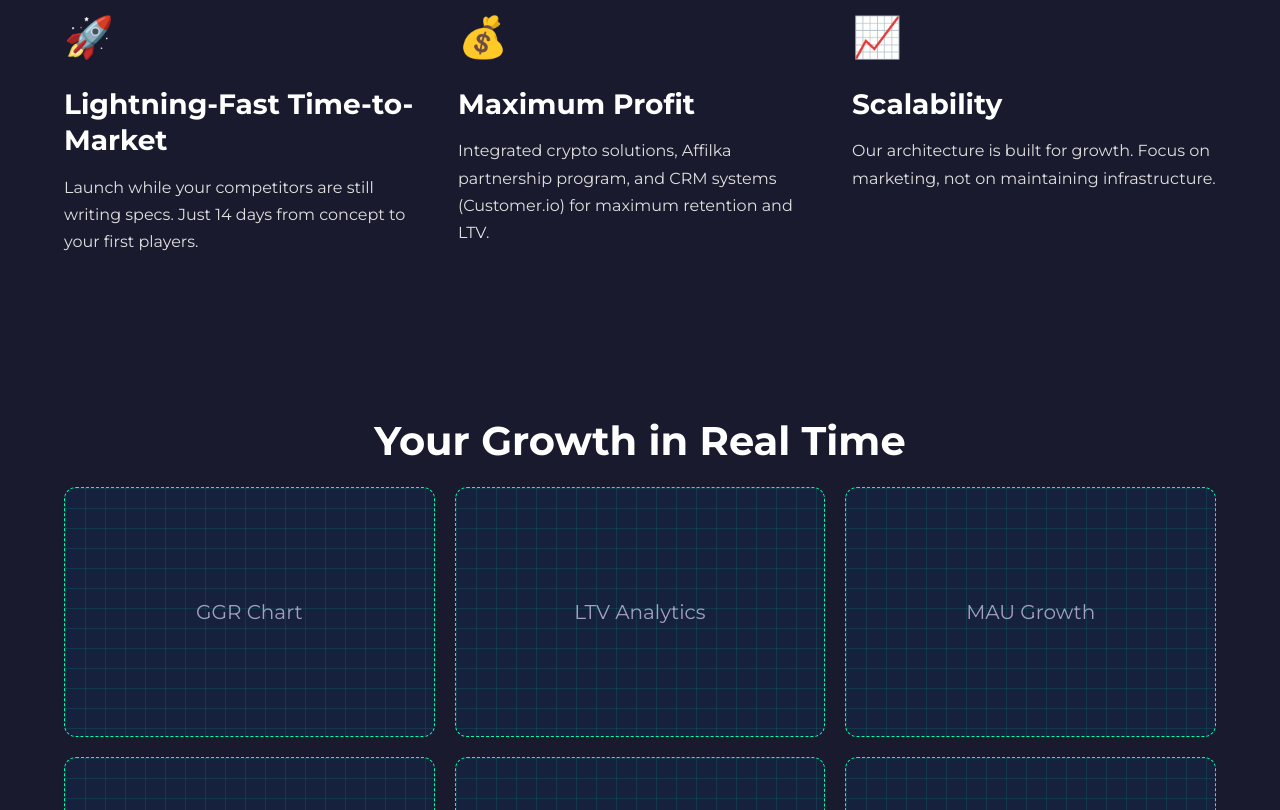
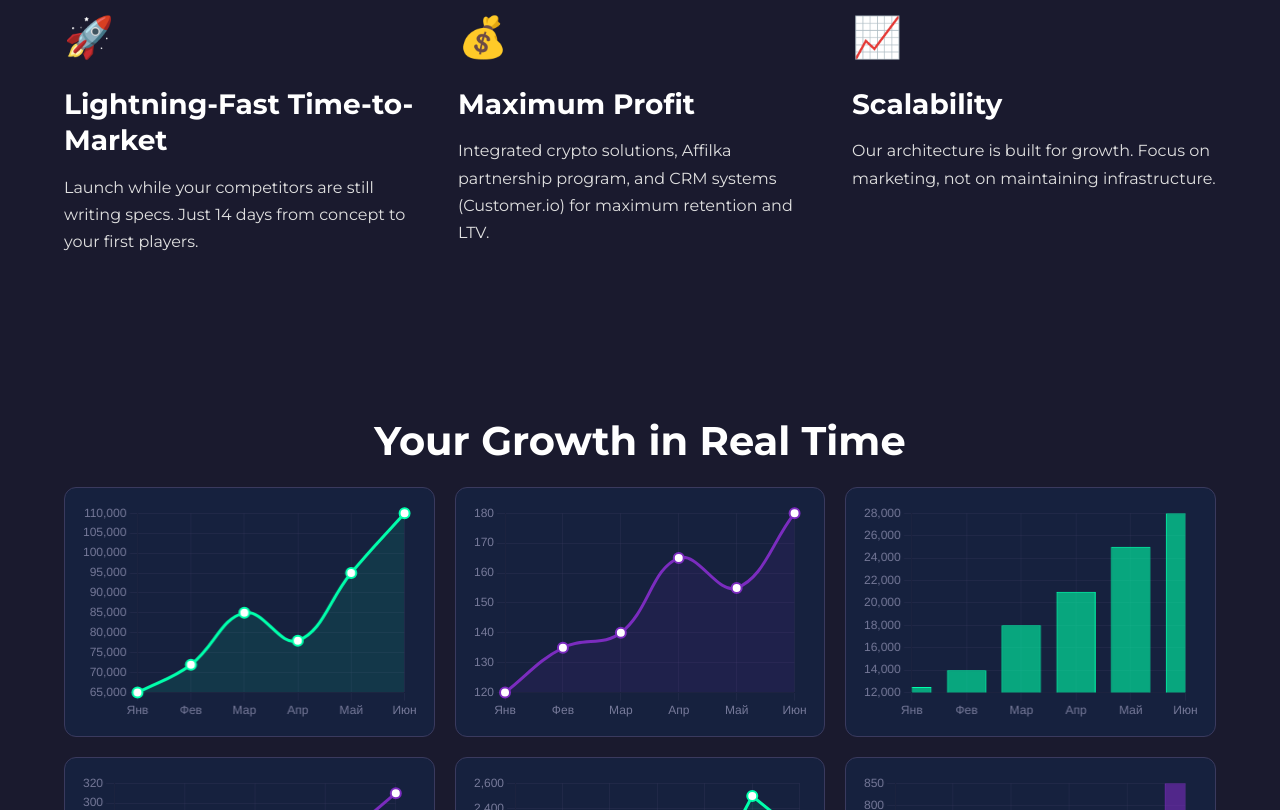
Before and after one commit to Vladimir781/tg-777, a plain HTML site: page index-en.html in a window 1280 px wide. Shown: the part 1990-2800 px from the top of the page. Drawn offline with nearby package versions, Linux system fonts and the light colour scheme.

Commit message:
Add interactive charts and adjust hero layout

```diff
--- a/index-en.html
+++ b/index-en.html
@@ -129,17 +129,17 @@
             </div>
         </section>
 
-        <!-- Gallery Section -->
-        <section class="gallery-section">
+        <!-- Interactive Charts -->
+        <section id="charts" class="gallery-section">
             <div class="container">
                 <h2 class="text-center">Your Growth in Real Time</h2>
                 <div class="gallery-grid">
-                    <div class="placeholder-img chart"><span>GGR Chart</span></div>
-                    <div class="placeholder-img chart"><span>LTV Analytics</span></div>
-                    <div class="placeholder-img chart"><span>MAU Growth</span></div>
-                    <div class="placeholder-img chart"><span>Campaign ROI</span></div>
-                    <div class="placeholder-img chart"><span>Financial Report</span></div>
-                    <div class="placeholder-img chart"><span>Player Activity</span></div>
+                    <div class="chart-container"><canvas id="ggrChart"></canvas></div>
+                    <div class="chart-container"><canvas id="ltvChart"></canvas></div>
+                    <div class="chart-container"><canvas id="mauChart"></canvas></div>
+                    <div class="chart-container"><canvas id="roiChart"></canvas></div>
+                    <div class="chart-container"><canvas id="dauChart"></canvas></div>
+                    <div class="chart-container"><canvas id="depositsChart"></canvas></div>
                 </div>
             </div>
         </section>
@@ -397,6 +397,8 @@
 
     <!-- SwiperJS -->
     <script src="https://unpkg.com/swiper/swiper-bundle.min.js"></script>
+    <!-- Chart.js for interactive graphs -->
+    <script src="https://cdn.jsdelivr.net/npm/chart.js"></script>
     <script src="script.js"></script>
 </body>
 </html>
--- a/script.js
+++ b/script.js
@@ -138,6 +138,13 @@ document.addEventListener('DOMContentLoaded', function() {
         };
 
         const labels = ['Янв', 'Фев', 'Мар', 'Апр', 'Май', 'Июн'];
+        const pointStyle = {
+            pointBackgroundColor: '#ffffff',
+            pointBorderWidth: 2,
+            pointRadius: 5,
+            pointHoverRadius: 7,
+            pointHoverBorderWidth: 2
+        };
 
         // GGR Chart
         new Chart(document.getElementById('ggrChart'), {
@@ -150,7 +157,10 @@ document.addEventListener('DOMContentLoaded', function() {
                     borderColor: 'rgb(0, 255, 171)',
                     backgroundColor: 'rgba(0, 255, 171, 0.1)',
                     fill: true,
-                    tension: 0.4
+                    tension: 0.4,
+                    ...pointStyle,
+                    pointBorderColor: 'rgb(0, 255, 171)',
+                    pointHoverBackgroundColor: 'rgb(0, 255, 171)'
                 }]
             },
             options: commonOptions
@@ -167,7 +177,10 @@ document.addEventListener('DOMContentLoaded', function() {
                     borderColor: 'rgb(123, 44, 191)',
                     backgroundColor: 'rgba(123, 44, 191, 0.1)',
                     fill: true,
-                    tension: 0.4
+                    tension: 0.4,
+                    ...pointStyle,
+                    pointBorderColor: 'rgb(123, 44, 191)',
+                    pointHoverBackgroundColor: 'rgb(123, 44, 191)'
                 }]
             },
             options: commonOptions
@@ -183,7 +196,8 @@ document.addEventListener('DOMContentLoaded', function() {
                     data: [12500, 14000, 18000, 21000, 25000, 28000],
                     backgroundColor: 'rgba(0, 255, 171, 0.6)',
                     borderColor: 'rgb(0, 255, 171)',
-                    borderWidth: 1
+                    borderWidth: 1,
+                    hoverBackgroundColor: 'rgba(0, 255, 171, 0.8)'
                 }]
             },
             options: commonOptions
@@ -198,8 +212,9 @@ document.addEventListener('DOMContentLoaded', function() {
                     label: 'ROI',
                     data: [150, 220, 180, 250, 310],
                     borderColor: 'rgb(123, 44, 191)',
-                    pointBackgroundColor: '#fff',
-                    pointRadius: 5
+                    ...pointStyle,
+                    pointBorderColor: 'rgb(123, 44, 191)',
+                    pointHoverBackgroundColor: 'rgb(123, 44, 191)'
                 }]
             },
             options: commonOptions
@@ -215,7 +230,10 @@ document.addEventListener('DOMContentLoaded', function() {
                     data: [1200, 1300, 1500, 1450, 1800, 2500, 2200],
                     borderColor: 'rgb(0, 255, 171)',
                     backgroundColor: 'rgba(0, 255, 171, 0.1)',
-                    fill: true
+                    fill: true,
+                    ...pointStyle,
+                    pointBorderColor: 'rgb(0, 255, 171)',
+                    pointHoverBackgroundColor: 'rgb(0, 255, 171)'
                 }]
             },
             options: commonOptions
@@ -231,7 +249,8 @@ document.addEventListener('DOMContentLoaded', function() {
                     data: [450, 500, 620, 580, 710, 850],
                     backgroundColor: 'rgba(123, 44, 191, 0.6)',
                     borderColor: 'rgb(123, 44, 191)',
-                    borderWidth: 1
+                    borderWidth: 1,
+                    hoverBackgroundColor: 'rgba(123, 44, 191, 0.8)'
                 }]
             },
             options: commonOptions
--- a/styles.css
+++ b/styles.css
@@ -183,14 +183,14 @@ h4 { font-size: 22px; margin-bottom: 10px; }
     gap: 40px;
 }
 .hero-content {
-    flex: 1;
+    flex: 1.4;
 }
 .hero-content .subtitle {
     font-size: 20px;
     margin: 20px 0 30px 0;
 }
 .hero-visuals {
-    flex: 1;
+    flex: 0.8;
     display: flex;
     justify-content: center;
     position: relative;
@@ -324,12 +324,18 @@ h4 { font-size: 22px; margin-bottom: 10px; }
     color: var(--text-dark-color);
     border: 1px dashed var(--border-color);
 }
-.placeholder-img.chart {
-    background-image:
-        linear-gradient(rgba(0, 255, 171, 0.1) 1px, transparent 1px),
-        linear-gradient(90deg, rgba(0, 255, 171, 0.1) 1px, transparent 1px);
-    background-size: 20px 20px;
-    border-color: var(--green-color);
+.chart-container {
+    background: var(--secondary-color);
+    border: 1px solid var(--border-color);
+    border-radius: 12px;
+    min-height: 250px;
+    padding: 15px;
+    position: relative;
+}
+
+.chart-container canvas {
+    width: 100%;
+    height: 100%;
 }
 
 /* --- TOOLS --- */
```
Also changed, not shown: index.html (+10 -8 lines).
